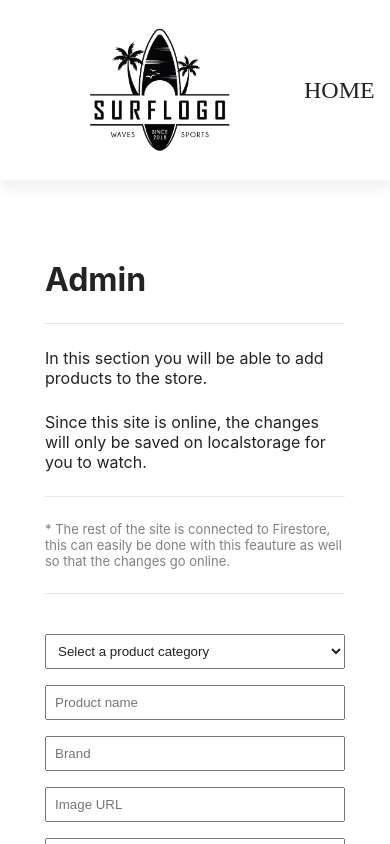
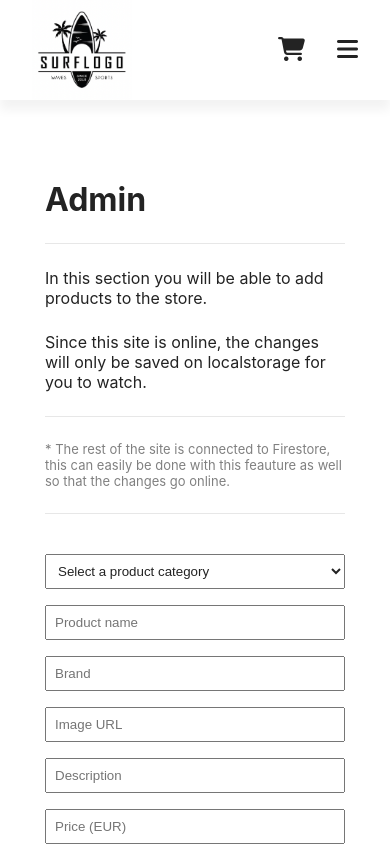
Before and after one commit to carlhammarling/SurfShop, a React (Create React App) app: page /admin in a window 390 px wide. Shown: the top 844 px of the page. Built offline with nearby package versions, Linux system fonts and the light colour scheme; a web font is replaced by a local one.

Commit message:
Responsiv menu

```diff
--- a/src/Pages/Admin/Admin.scss
+++ b/src/Pages/Admin/Admin.scss
@@ -4,6 +4,10 @@
 .adminWrapper {
   padding-top: 180px;
   font-family: $normalFont;
+
+  @media (max-width: 1100px) {
+    padding-top: 100px;
+  }
 
   .adminContent {
     padding: 5rem;
--- a/src/Pages/Cart/Cart.scss
+++ b/src/Pages/Cart/Cart.scss
@@ -1,5 +1,6 @@
 @use "../../styles/mixins";
 @import "../../styles/variables";
+
 
 .CartWrapper {
   position: fixed;
@@ -14,12 +15,18 @@
   box-shadow: -20px 10px 50px 0px rgba(0, 0, 0, 0.1);
   transition: 0.5s ease-in-out;
 
+  @media (max-width: 1100px) {
+    top: 100px;
+    height: calc(100vh - 100px);
+
+  }
+
   @media (max-width: 550px) {
     width: 100%;
   }
 
   &.hide {
-    top: -70vh;
+    top: -100vh;
   }
 
   .CartHeader {
--- a/src/Pages/Home/Home.scss
+++ b/src/Pages/Home/Home.scss
@@ -1,5 +1,9 @@
 .homeWrapper {
   padding-top: 170px;
+
+  @media (max-width: 1100px) {
+    padding-top: 100px;
+  }
   .homeBanner {
     height: 25vw;
     background-image: url("https://images.pexels.com/photos/416676/pexels-photo-416676.jpeg?auto=compress&cs=tinysrgb&w=1260&h=750&dpr=2");
--- a/src/Pages/KiteProducts/KiteProducts.scss
+++ b/src/Pages/KiteProducts/KiteProducts.scss
@@ -1,5 +1,9 @@
 .kiteWrapper {
   padding-top: 170px;
+
+  @media (max-width: 1100px) {
+    padding-top: 100px;
+  }
   .kiteBanner {
     height: 25vw;
     background-image: url("https://images.pexels.com/photos/1604869/pexels-photo-1604869.jpeg?auto=compress&cs=tinysrgb&w=1600");
--- a/src/Pages/ProductDetails/ProductDetails.scss
+++ b/src/Pages/ProductDetails/ProductDetails.scss
@@ -3,6 +3,10 @@
 
 .surfDetailsWrapper {
   padding-top: 200px;
+
+  @media (max-width: 1100px) {
+    padding-top: 120px;
+  }
 
   display: flex;
   @media (max-width: 750px) {
--- a/src/Pages/SurfProducts/SurfProducts.scss
+++ b/src/Pages/SurfProducts/SurfProducts.scss
@@ -1,5 +1,8 @@
 .surfWrapper {
   padding-top: 170px;
+  @media (max-width: 1100px) {
+    padding-top: 100px;
+  }
   .surfBanner {
     height: 25vw;
     background-image: url("https://images.pexels.com/photos/3660189/pexels-photo-3660189.jpeg?auto=compress&cs=tinysrgb&w=800");
--- a/src/components/Navbar/Navbar.scss
+++ b/src/components/Navbar/Navbar.scss
@@ -1,4 +1,4 @@
-@import '../../styles/variables';
+@import "../../styles/variables";
 
 .Navbar {
   height: 180px;
@@ -13,10 +13,7 @@
   gap: 4rem;
   box-shadow: 0px 10px 10px 0px rgba(0, 0, 0, 0.05);
 
-   @media (max-width: 1600px) {
-    padding-inline: 5rem;
 
-   }
 
   .logo {
     height: 160px;
@@ -31,21 +28,25 @@
     width: 100%;
     gap: 4rem;
 
+    @media (max-width: 1200px) {
+      gap: 3rem;
+    }
+    @media (max-width: 1100px) {
+      gap: 2rem;
+    }
+
     a {
       color: $darkGray;
       text-decoration: none;
-        transition: .3s ease-in-out;
+      transition: 0.3s ease-in-out;
 
       &:hover {
         text-decoration: underline;
       }
-
-
     }
 
     .active {
       text-decoration: underline;
-
     }
 
     .redFont {
@@ -55,7 +56,10 @@
     .cartLi {
       margin-left: auto;
       padding-right: 2rem;
+    }
 
+    .dropDown {
+        display: none;
     }
 
     .cartLink {
@@ -77,7 +81,7 @@
         justify-content: center;
         font-size: 16px;
         font-weight: 800;
-            transition: .3s ease-in-out;
+        transition: 0.3s ease-in-out;
       }
 
       .hide {
@@ -86,9 +90,35 @@
         right: 0px;
       }
     }
+  }
 
+  @media (max-width: 1600px) {
+    padding-inline: 5rem;
+  }
+  @media (max-width: 1100px) {
+    height: 100px;
 
+    .logo {
+      height: 100px;
+      min-width: 100px;
+    }
+    .desktopLink {
+      display: none;
+    }
+
+    .Nav .dropDown {
+        display: block;
+    }
+
+    .Nav .cartLi {
+        padding-right: 0rem;
+      }
+
+  }
+  @media (max-width: 550px) {
+        padding-inline: 2rem;
 
 
   }
+
 }
--- a/src/components/Navbar/Navbar.tsx
+++ b/src/components/Navbar/Navbar.tsx
@@ -4,29 +4,25 @@ import "../../assets/images/surf-logo.png";
 import { useData } from "../../Context/DataContext";
 
 const Navbar = ({ setShowCart }: HandleCartProps) => {
-
   const { cart } = useData();
 
   return (
     <div className="Navbar">
       <div className="logo"></div>
       <ul className="Nav">
-        <li>
+        <li className="desktopLink">
           <NavLink to="/">HOME</NavLink>
         </li>
-        <li>
+        <li className="desktopLink">
           <NavLink to="surfproducts">SURFBOARDS</NavLink>
         </li>
-        <li>
+        <li className="desktopLink">
           <NavLink to="kiteproducts">KITESURF</NavLink>
         </li>
-        <li>
-          <NavLink to="wetsuits">WETSUITS</NavLink>
-        </li>
-        <li>
+        <li className="desktopLink">
           <NavLink to="swimwear">SWIMWEAR</NavLink>
         </li>
-        <li>
+        <li className="desktopLink">
           <NavLink className="redFont" to="admin">
             ADMIN
           </NavLink>
@@ -38,10 +34,15 @@ const Navbar = ({ setShowCart }: HandleCartProps) => {
           >
             <i className="fa-solid fa-cart-shopping"></i>
 
-              <div className={`cartCount ${cart && cart.length > 0 ? '' : 'hide'}`}>{cart.length}</div>
-
-
+            <div
+              className={`cartCount ${cart && cart.length > 0 ? "" : "hide"}`}
+            >
+              {cart.length}
+            </div>
           </div>
+        </li>
+        <li className="dropDown">
+          <i className="fa-solid fa-bars"></i>
         </li>
       </ul>
     </div>
```
Lines whose indentation alone changed are shown as unchanged.
